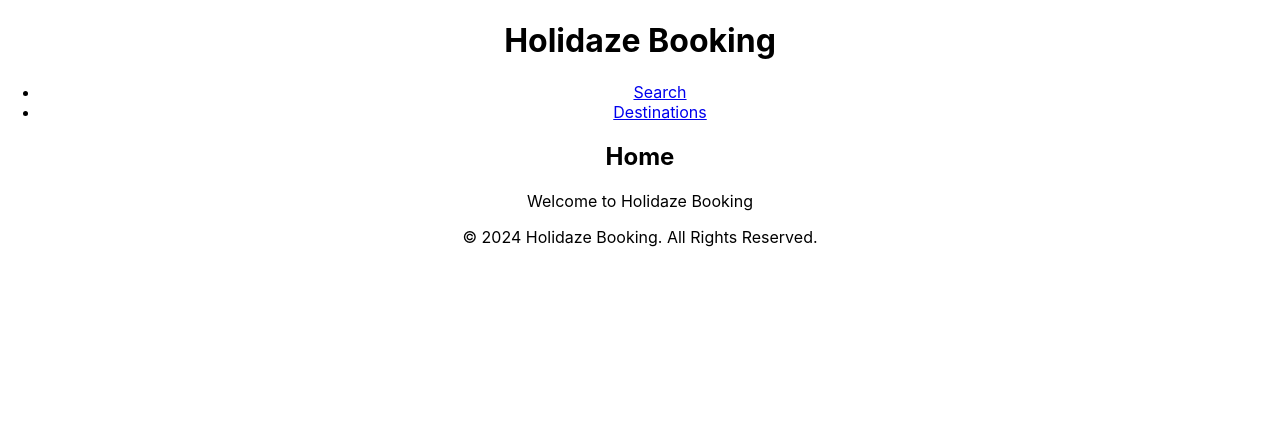
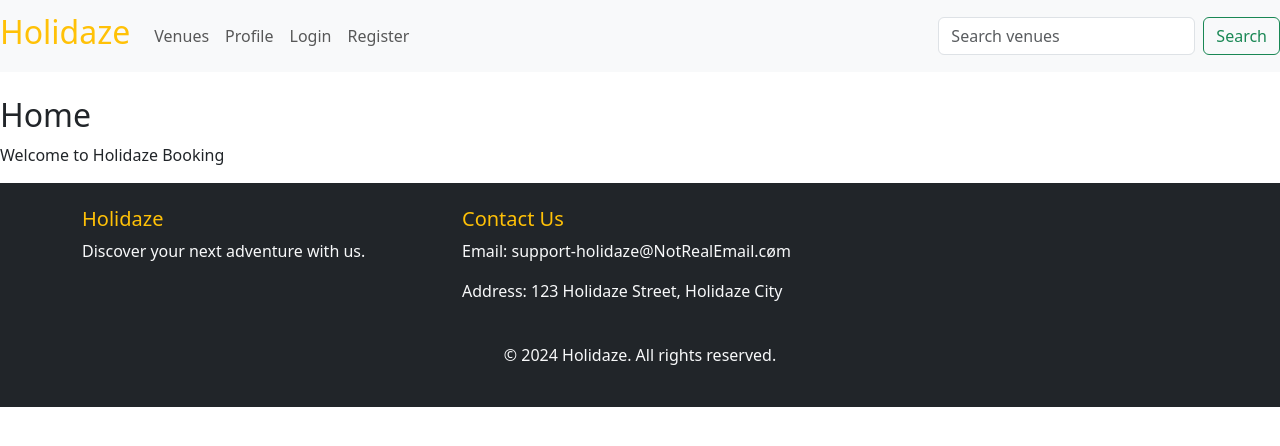
Before and after one commit to Frederik-Rustad/holidaze, a React (Create React App) app: page / in a window 1280 px wide. Shown: the top 446 px of the page. Built offline with nearby package versions, Linux system fonts and the light colour scheme.

Commit message:
layout
layout 1

```diff
--- a/package.json
+++ b/package.json
@@ -6,8 +6,11 @@
     "@testing-library/jest-dom": "^5.17.0",
     "@testing-library/react": "^13.4.0",
     "@testing-library/user-event": "^13.5.0",
+    "bootstrap": "^5.3.3",
     "react": "^18.3.1",
+    "react-bootstrap": "^2.10.4",
     "react-dom": "^18.3.1",
+    "react-router-dom": "^6.26.1",
     "react-scripts": "5.0.1",
     "web-vitals": "^2.1.4"
   },
--- a/src/App.js
+++ b/src/App.js
@@ -1,31 +1,29 @@
-// import logo from './logo.svg';
-import './App.css';
-import React from 'react';
-import Home from './Pages/Home';
-import Header from './components/Header';
-import Footer from './components/Footer';
+import React from "react";
+import { BrowserRouter as Router, Routes, Route } from "react-router-dom";
+import 'bootstrap/dist/css/bootstrap.min.css';
+import Header from "./components/Header";
+import Footer from "./components/Footer";
+import Home from "./Pages/Home";
+import Venues from "./Pages/Venues";
+import Profile from "./Pages/Profile";
+import Login from "./Pages/Login";
+import Register from "./Pages/Register";
 
 function App() {
   return (
-    <div className="App">
+    <Router>
       <Header />
-      <Home />
+      <div className="content">
+        <Routes>
+          <Route path="/" element={<Home />} />
+          <Route path="/venues" element={<Venues />} />
+          <Route path="/profile" element={<Profile />} />
+          <Route path="/login" element={<Login />} />
+          <Route path="/register" element={<Register />} />
+        </Routes>
+      </div>
       <Footer />
-      {/* <header className="App-header">
-        <img src={logo} className="App-logo" alt="logo" />
-        <p>
-          Edit <code>src/App.js</code> and save to reload.
-        </p>
-        <a
-          className="App-link"
-          href="https://reactjs.org"
-          target="_blank"
-          rel="noopener noreferrer"
-        >
-          Learn React
-        </a>
-      </header> */}
-    </div>
+    </Router>
   );
 }
 
--- a/src/components/Footer.jsx
+++ b/src/components/Footer.jsx
@@ -1,9 +1,28 @@
-import React from 'react';
+import React from "react";
+import { Container, Row, Col } from "react-bootstrap";
+import { Link } from "react-router-dom";
 
 const Footer = () => {
   return (
-    <footer>
-      <p>&copy; 2024 Holidaze Booking. All Rights Reserved.</p>
+    <footer className="bg-dark text-light py-4">
+      <Container>
+        <Row>
+          <Col md={4}>
+            <h5 class="text-warning">Holidaze</h5>
+            <p>Discover your next adventure with us.</p>
+          </Col>
+          <Col md={4}>
+            <h5 className="text-warning">Contact Us</h5>
+            <p>Email: support-holidaze@NotRealEmail.cøm</p>
+            <p>Address: 123 Holidaze Street, Holidaze City</p>
+          </Col>
+        </Row>
+        <Row className="mt-4">
+          <Col className="text-center">
+            <p>&copy; {new Date().getFullYear()} Holidaze. All rights reserved.</p>
+          </Col>
+        </Row>
+      </Container>
     </footer>
   );
 };
--- a/src/components/Header.jsx
+++ b/src/components/Header.jsx
@@ -1,16 +1,54 @@
-import React from 'react';
+import React from "react";
+import { Link, useNavigate } from "react-router-dom";
+import { Navbar, Nav, Form, FormControl, Button } from "react-bootstrap";
 
 const Header = () => {
+  const navigate = useNavigate();
+
+  // Function to handle search
+  const handleSearch = (e) => {
+    e.preventDefault();
+    const query = e.target.search.value;
+    if (query) {
+      navigate(`/venues?search=${query}`);
+    }
+  };
+
   return (
-    <header>
-      <h1>Holidaze Booking</h1>
-      <nav>
-        <ul>
-          <li><a href="#search">Search</a></li>
-          <li><a href="#destinations">Destinations</a></li>
-        </ul>
-      </nav>
-    </header>
+    <Navbar bg="light" expand="lg" className="mb-4">
+      <Navbar.Brand as={Link} to="/" >
+        <h2 className="text-warning">Holidaze</h2>
+      </Navbar.Brand>
+      <Navbar.Toggle aria-controls="basic-navbar-nav" />
+      <Navbar.Collapse id="basic-navbar-nav">
+        <Nav className="me-auto">
+          <Nav.Link as={Link} to="/venues">
+            Venues
+          </Nav.Link>
+          <Nav.Link as={Link} to="/profile">
+            Profile
+          </Nav.Link>
+          <Nav.Link as={Link} to="/login">
+            Login
+          </Nav.Link>
+          <Nav.Link as={Link} to="/register">
+            Register
+          </Nav.Link>
+        </Nav>
+        <Form className="d-flex" onSubmit={handleSearch}>
+          <FormControl
+            type="search"
+            placeholder="Search venues"
+            className="me-2"
+            aria-label="Search"
+            name="search"
+          />
+          <Button variant="outline-success" type="submit">
+            Search
+          </Button>
+        </Form>
+      </Navbar.Collapse>
+    </Navbar>
   );
 };
 
```
Also changed, not shown: src/Pages/Login.jsx (added), src/Pages/Profile.jsx (added), src/Pages/Register.jsx (added), src/Pages/Venues.jsx (added), 1 other file (tests, documents, lock files or other folders).
